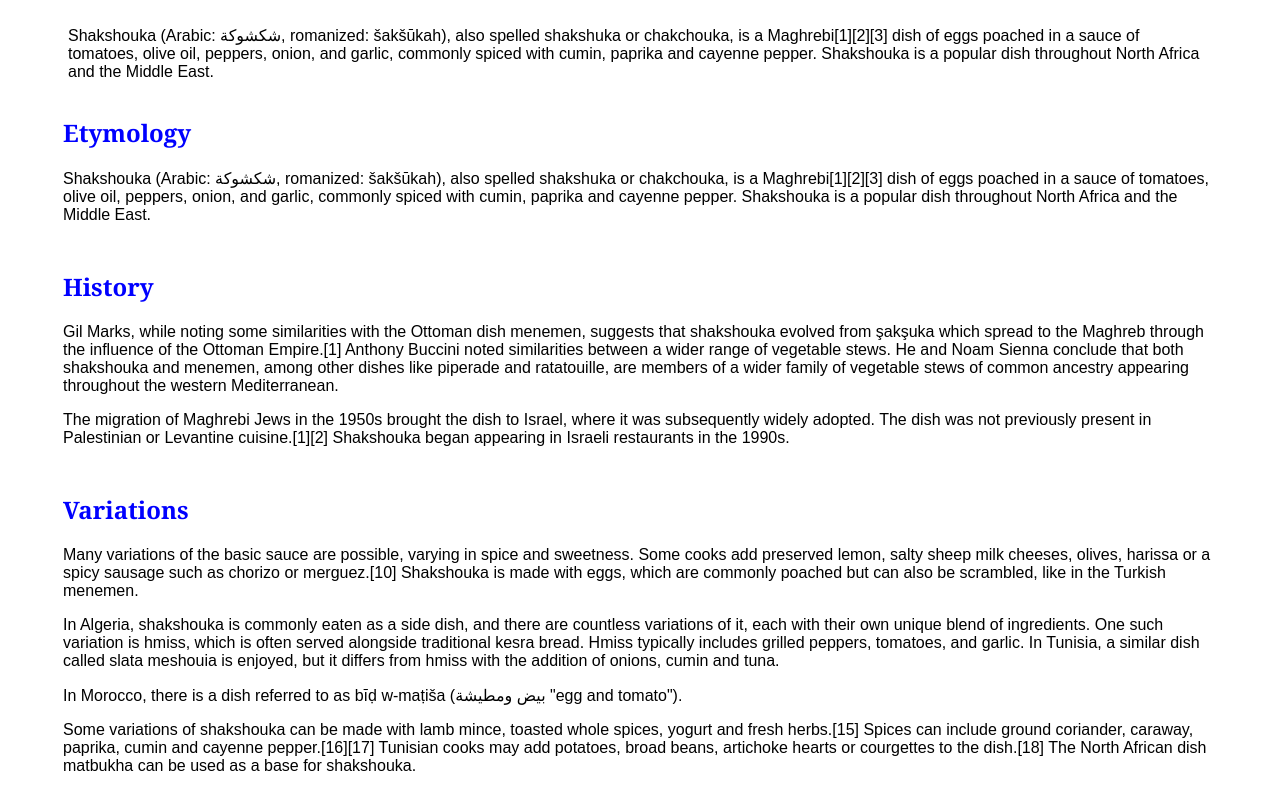
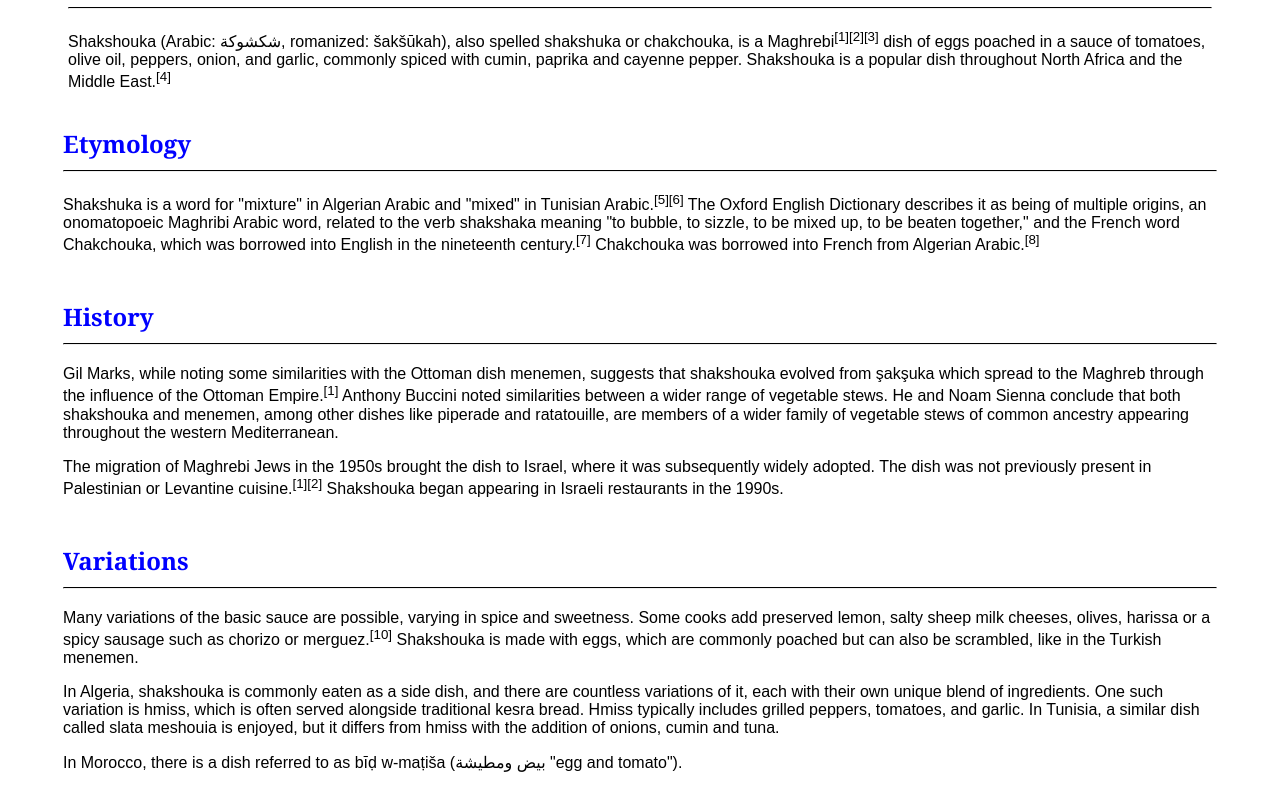
Before and after one commit to lauren-tsao-DHSS-GA-1122-2025Spring-001/HW02_wiki-page, a plain HTML site: page index.html in a window 1280 px wide. Shown: the part 139-924 px from the top of the page. Drawn offline with Linux system fonts and the light colour scheme.

Commit message:
updated code

```diff
--- a/index.html
+++ b/index.html
@@ -15,10 +15,11 @@
     <section id="shakshouka" class="primary-block">
     <div class="title">
         <h1>Shakshouka</h1>
+        <hr class="divider">
     </div>
 
     <div class="description">
-        Shakshouka (Arabic: شكشوكة, romanized: šakšūkah), also spelled shakshuka or chakchouka, is a Maghrebi[1][2][3] dish of eggs poached in a sauce of tomatoes, olive oil, peppers, onion, and garlic, commonly spiced with cumin, paprika and cayenne pepper. Shakshouka is a popular dish throughout North Africa and the Middle East.
+      Shakshouka (Arabic: شكشوكة, romanized: šakšūkah), also spelled shakshuka or chakchouka, is a Maghrebi<sup>[1][2][3]</sup> dish of eggs poached in a sauce of tomatoes, olive oil, peppers, onion, and garlic, commonly spiced with cumin, paprika and cayenne pepper. Shakshouka is a popular dish throughout North Africa and the Middle East.<sup>[4]</sup>
     </div>
 </section>
 
@@ -26,15 +27,12 @@
     <section id="etymology" class="secondary-block">
       <div class="title">
         <h1>Etymology</h1>
+        <hr class="divider">
       </div>
 
       <div class="description">
         <p>
-          Shakshouka (Arabic: شكشوكة, romanized: šakšūkah), also spelled
-          shakshuka or chakchouka, is a Maghrebi[1][2][3] dish of eggs poached
-          in a sauce of tomatoes, olive oil, peppers, onion, and garlic,
-          commonly spiced with cumin, paprika and cayenne pepper. Shakshouka is
-          a popular dish throughout North Africa and the Middle East.
+          Shakshuka is a word for "mixture" in Algerian Arabic and "mixed" in Tunisian Arabic.<sup>[5][6]</sup> The Oxford English Dictionary describes it as being of multiple origins, an onomatopoeic Maghribi Arabic word, related to the verb shakshaka meaning "to bubble, to sizzle, to be mixed up, to be beaten together," and the French word Chakchouka, which was borrowed into English in the nineteenth century.<sup>[7]</sup> Chakchouka was borrowed into French from Algerian Arabic.<sup>[8]</sup>
         </p>
       </div>
     </section>
@@ -43,13 +41,14 @@
     <section id="history" class="secondary-block">
       <div class="title">
         <h1>History</h1>
+        <hr class="divider">
       </div>
 
       <div class="description">
         <p>
           Gil Marks, while noting some similarities with the Ottoman dish
           menemen, suggests that shakshouka evolved from şakşuka which spread to
-          the Maghreb through the influence of the Ottoman Empire.[1] Anthony
+          the Maghreb through the influence of the Ottoman Empire.<sup>[1]</sup> Anthony
           Buccini noted similarities between a wider range of vegetable stews.
           He and Noam Sienna conclude that both shakshouka and menemen, among
           other dishes like piperade and ratatouille, are members of a wider
@@ -59,7 +58,7 @@
         <p>
           The migration of Maghrebi Jews in the 1950s brought the dish to
           Israel, where it was subsequently widely adopted. The dish was not
-          previously present in Palestinian or Levantine cuisine.[1][2]
+          previously present in Palestinian or Levantine cuisine.<sup>[1][2]</sup>
           Shakshouka began appearing in Israeli restaurants in the 1990s.
         </p>
       </div>
@@ -69,13 +68,14 @@
     <section id="variations" class="secondary-block">
       <div class="title">
         <h1>Variations</h1>
+        <hr class="divider">
       </div>
 
       <div class="description">
         <p>
           Many variations of the basic sauce are possible, varying in spice and
           sweetness. Some cooks add preserved lemon, salty sheep milk cheeses,
-          olives, harissa or a spicy sausage such as chorizo or merguez.[10]
+          olives, harissa or a spicy sausage such as chorizo or merguez.<sup>[10]</sup>
           Shakshouka is made with eggs, which are commonly poached but can also
           be scrambled, like in the Turkish menemen.
         </p>
@@ -94,16 +94,16 @@
         </p>
         <p>
           Some variations of shakshouka can be made with lamb mince, toasted
-          whole spices, yogurt and fresh herbs.[15] Spices can include ground
-          coriander, caraway, paprika, cumin and cayenne pepper.[16][17]
+          whole spices, yogurt and fresh herbs.<sup>[15]</sup> Spices can include ground
+          coriander, caraway, paprika, cumin and cayenne pepper.<sup>[16][17]</sup>
           Tunisian cooks may add potatoes, broad beans, artichoke hearts or
-          courgettes to the dish.[18] The North African dish matbukha can be
+          courgettes to the dish.<sup>[18]</sup> The North African dish matbukha can be
           used as a base for shakshouka.
         </p>
         <p>
           Because eggs are the main ingredient, it often appears on breakfast
           menus in English-speaking countries, but in the Arab world as well as
-          Israel, it is also a popular evening meal,[20] and like hummus and
+          Israel, it is also a popular evening meal,<sup>[20]</sup> and like hummus and
           falafel, is a Levantine regional favorite.[21] On the side, pickled
           vegetables and North African sausage called merguez might be served,
           or simply bread, with mint tea.
--- a/style.css
+++ b/style.css
@@ -26,8 +26,18 @@ section {
 
 section.primary-block h1 {
     font-size: 35px;
+    margin-bottom: -10px;
+}
+
+section.secondary-block h1 {
+    margin-bottom: -10px;
 }
 
 section.secondary-block {
     padding: 5px;
 }
+
+.divider {
+    border-top: 1px solid #000;
+    margin: 20px 0;
+  }
```
